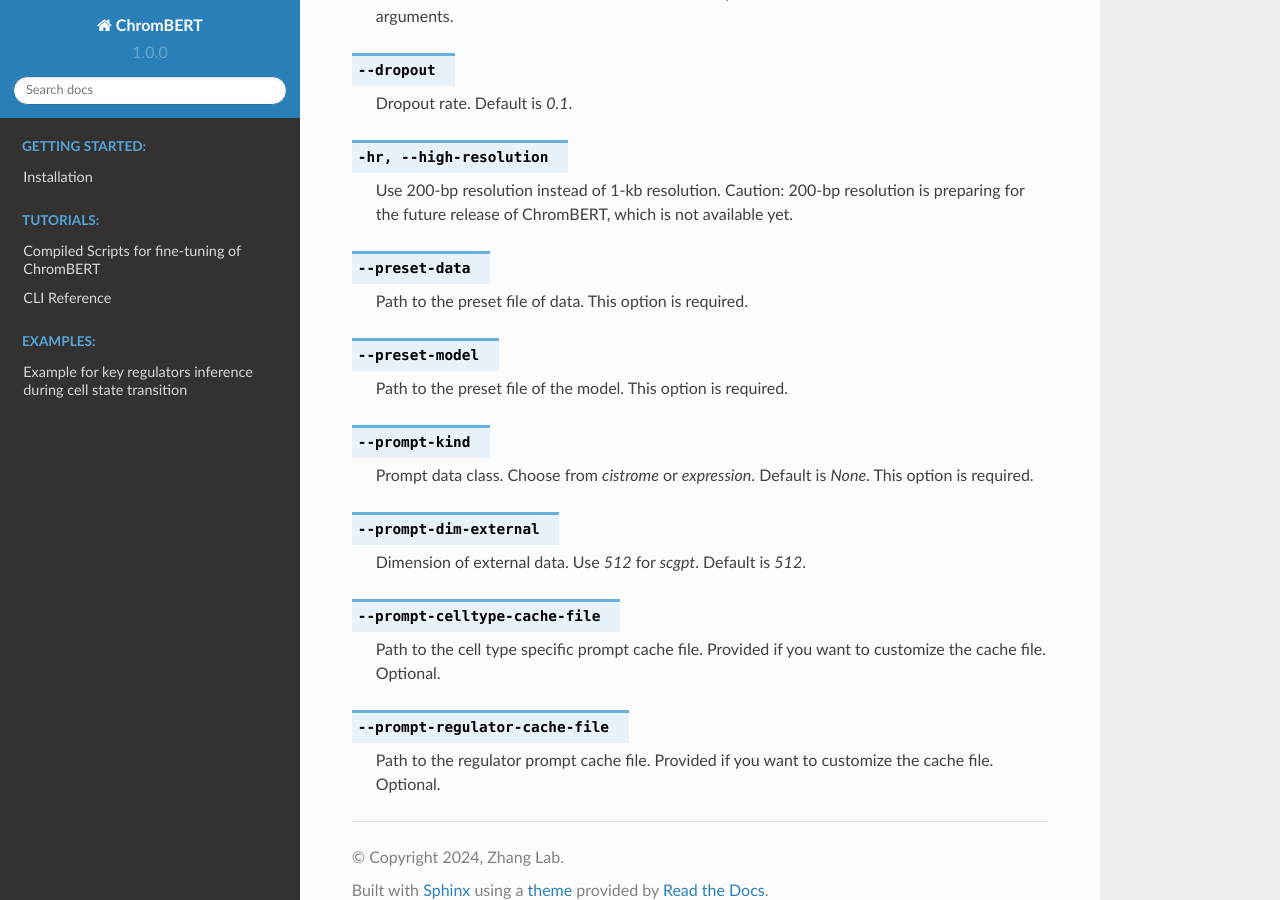
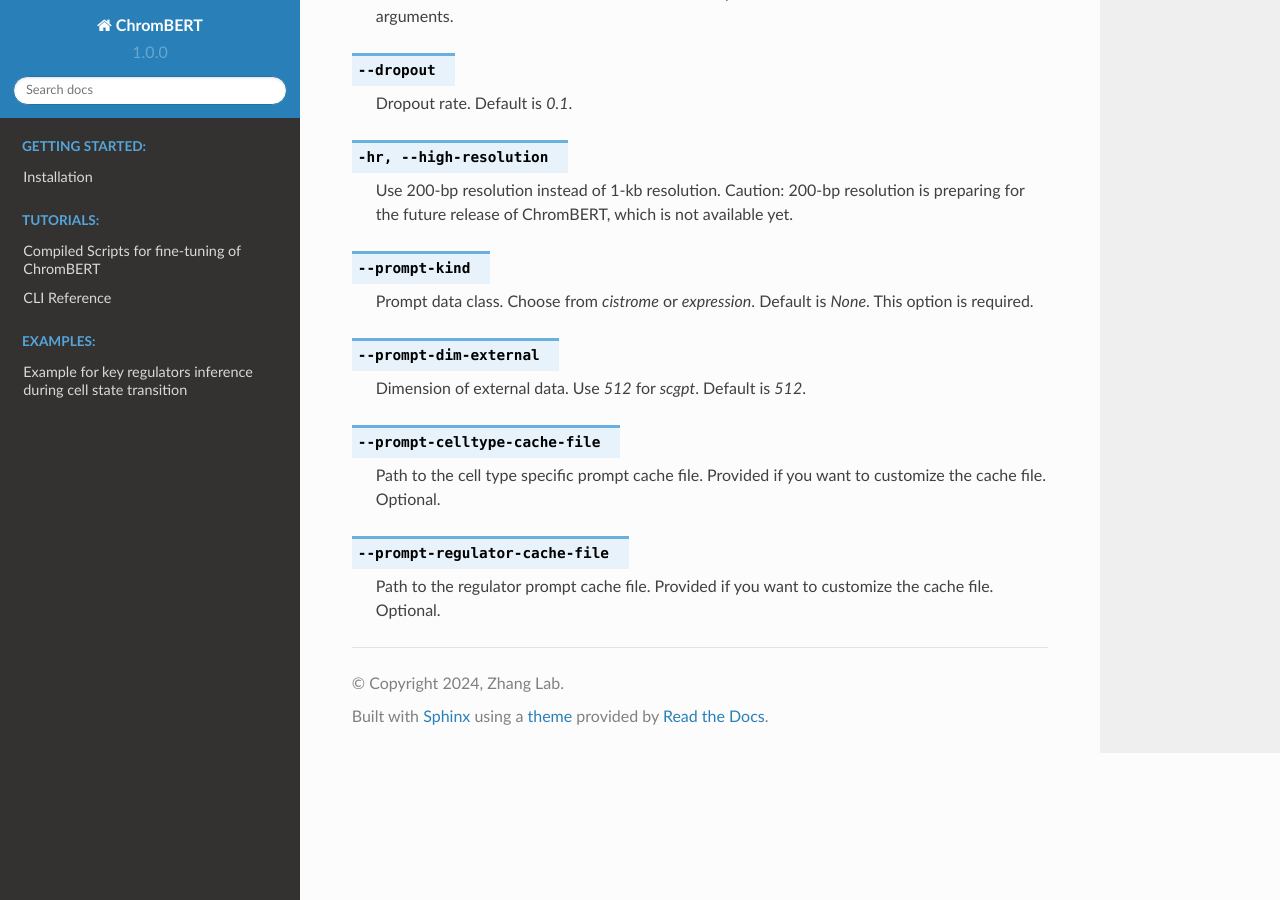
Before and after one commit to zhaoweiyu-github/ChromBERT, a Sphinx documentation site: the page built from docs/source/scripts/ft_prompt_enhanced.rst, in a window 1280 px wide and 900 px high, scrolled down 2506 px. Built offline with Sphinx 7.4.7 and the Read the Docs theme 2.0.0, drawn with Linux system fonts in a browser that asks for light colours; pages that are not in the unit, such as notebooks, are missing from menus.

Commit message:
remove the preset parameters

```diff
--- a/docs/source/scripts/ft_prompt_enhanced.rst
+++ b/docs/source/scripts/ft_prompt_enhanced.rst
@@ -5,7 +5,7 @@
 
 .. code-block:: shell
 
-    ft_prompt_enhanced [OPTIONS] --train TRAIN_PATH --valid VALID_PATH --test TEST_PATH --prompt-kind KIND --preset-data PRESET_PATH1 --preset-model PRESET_PATH2 --prompt_regulator_cache_file CACHE_PATH1 --prompt_celltype_cache_file CACHE_PATH2
+    ft_prompt_enhanced [OPTIONS] --train TRAIN_PATH --valid VALID_PATH --test TEST_PATH --prompt-kind KIND --prompt_regulator_cache_file CACHE_PATH1 --prompt_celltype_cache_file CACHE_PATH2
 
 .. rubric:: Options
 
@@ -117,14 +117,6 @@
 
     Use 200-bp resolution instead of 1-kb resolution. Caution: 200-bp resolution is preparing for the future release of ChromBERT, which is not available yet.
 
-.. option:: --preset-data
-
-    Path to the preset file of data. This option is required.
-
-.. option:: --preset-model
-
-    Path to the preset file of the model. This option is required.
-
 .. option:: --prompt-kind
 
     Prompt data class. Choose from *cistrome* or *expression*. Default is *None*. This option is required.
```
Also changed, not shown: docs/source/scripts/chrombert_generation_cistrome.rst (+6 -2 lines), 1 other file.
